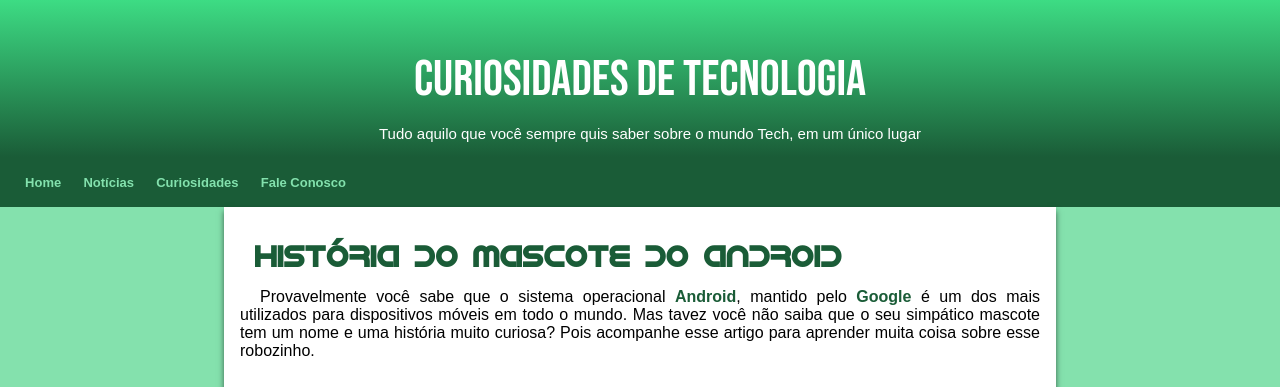
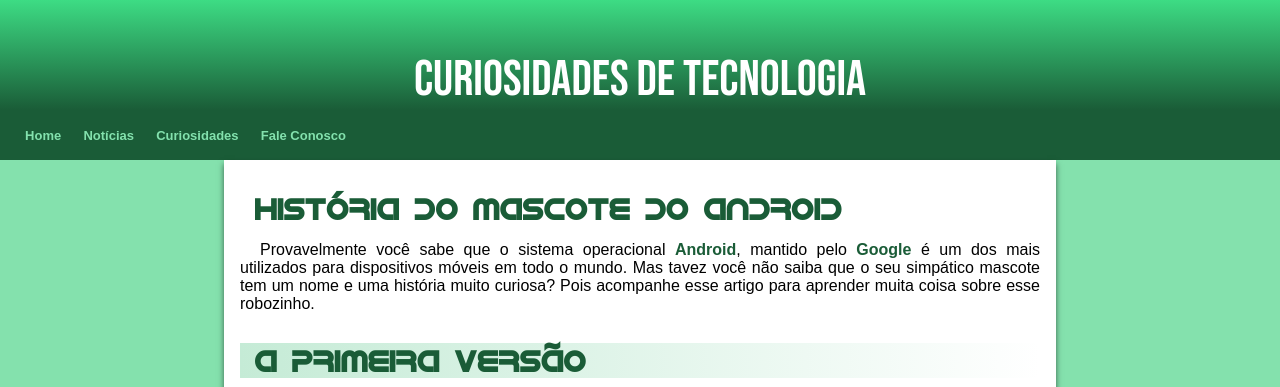
Before and after one commit to larisfab/projeto-android, a plain HTML site: page index.html in a window 1280 px wide. Shown: the top 387 px of the page. Drawn offline with Linux system fonts and the light colour scheme.

Commit message:
Parágrafo eliminado

```diff
--- a/index.html
+++ b/index.html
@@ -14,7 +14,6 @@
         <header>
             <div>
                 <h1>Curiosidades de Tecnologia</h1>
-                <p class="principal">Tudo aquilo que você sempre quis saber sobre o mundo Tech, em um único lugar</p>
             </div>
         </header>
         <nav>
--- a/style/style.css
+++ b/style/style.css
@@ -58,15 +58,6 @@ h2 {
     margin: 1em 0em;
     background-image: linear-gradient(to right, var(--cor0), white);
     padding-left: 0.5em;
-}
-
-p.principal {
-    font-size: 15px;
-    text-align: center;
-    font-family: var(--fonte-padrao);
-    width: 65%;
-    padding: 1em;
-    margin: auto;
 }
 
 nav>a {
```
